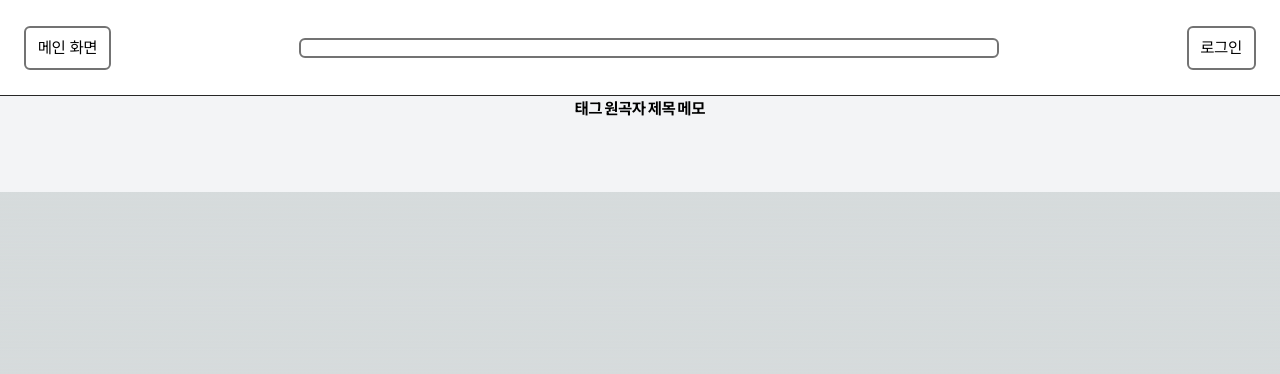
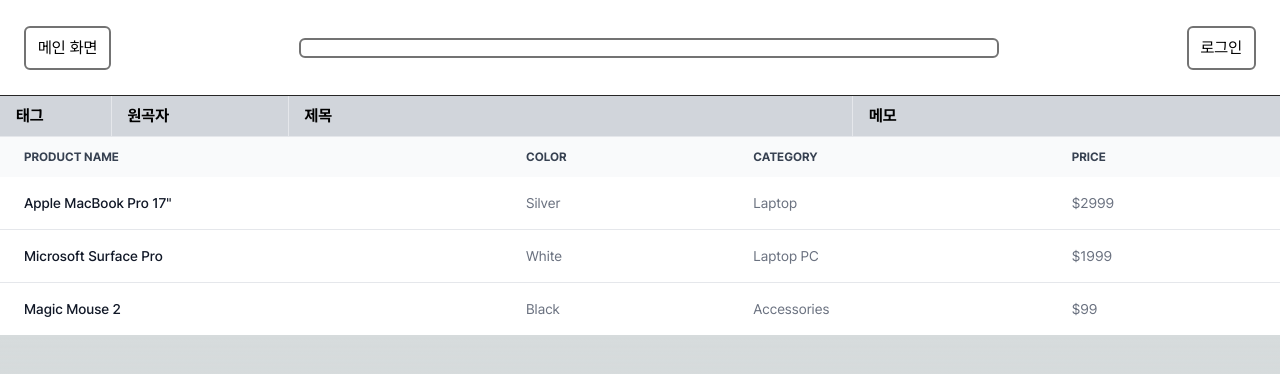
Before and after one commit to redbeanmk765/MySongBook, a Next.js app in the folder mysongbook/: page /1/sheet in a window 1280 px wide. Shown: the top 374 px of the page. Built offline with nearby package versions, Linux system fonts and the light colour scheme.

Commit message:
sheet 2
table add

```diff
--- a/mysongbook/src/app/[id]/sheet/page.tsx
+++ b/mysongbook/src/app/[id]/sheet/page.tsx
@@ -4,7 +4,7 @@
 import Header from "@/components/Header";
 
 
-export default function test(){
+export default function sheet(){
     return(
         <html>
             <head>
@@ -14,13 +14,15 @@
                 <main>
                     <Header/>
 
-                    <section id="title" className="flex justify-center bg-gray-100 h-24" >
-                        <table>
+                    <section id="table" className="flex justify-center bg-white " >
+                        <table className="table-fixed ">
                             <thead>
-                                <th>태그</th>
-                                <th>원곡자</th>
-                                <th>제목</th>
-                                <th>메모</th>
+                                <tr className="border-b bg-gray-300">
+                                    <th className="border-r w-32 text-left pl-4 py-2">태그</th>
+                                    <th className="border-r w-52 text-left pl-4">원곡자</th>
+                                    <th className="border-r w-[678px] text-left pl-4" >제목</th>
+                                    <th className="w-[512px] text-left pl-4">메모</th>
+                                </tr>
                             </thead>
 
                             <tbody>
@@ -30,6 +32,75 @@
 
                     </section>
 
+                    <div className="relative overflow-x-auto">
+
+    <table className="w-full text-sm text-left rtl:text-right text-gray-500 dark:text-gray-400">
+        <thead className="text-xs text-gray-700 uppercase bg-gray-50 dark:bg-gray-700 dark:text-gray-400">
+            <tr>
+                <th scope="col" className="px-6 py-3">
+                    Product name
+                </th>
+                <th scope="col" className="px-6 py-3">
+                    Color
+                </th>
+                <th scope="col" className="px-6 py-3">
+                    Category
+                </th>
+                <th scope="col" className="px-6 py-3">
+                    Price
+                </th>
+            </tr>
+        </thead>
+        <tbody>
+            <tr className="bg-white border-b dark:bg-gray-800 dark:border-gray-700">
+                <th scope="row" className="px-6 py-4 font-medium text-gray-900 whitespace-nowrap dark:text-white">
+                    Apple MacBook Pro 17"
+                </th>
+                <td className="px-6 py-4">
+                    Silver
+                </td>
+                <td className="px-6 py-4">
+                    Laptop
+                </td>
+                <td className="px-6 py-4">
+                    $2999
+                </td>
+            </tr>
+            <tr className="bg-white border-b dark:bg-gray-800 dark:border-gray-700">
+                <th scope="row" className="px-6 py-4 font-medium text-gray-900 whitespace-nowrap dark:text-white">
+                    Microsoft Surface Pro
+                </th>
+                <td className="px-6 py-4">
+                    White
+                </td>
+                <td className="px-6 py-4">
+                    Laptop PC
+                </td>
+                <td className="px-6 py-4">
+                    $1999
+                </td>
+            </tr>
+            <tr className="bg-white dark:bg-gray-800">
+                <th scope="row" className="px-6 py-4 font-medium text-gray-900 whitespace-nowrap dark:text-white">
+                    Magic Mouse 2
+                </th>
+                <td className="px-6 py-4">
+                    Black
+                </td>
+                <td className="px-6 py-4">
+                    Accessories
+                </td>
+                <td className="px-6 py-4">
+                    $99
+                </td>
+            </tr>
+        </tbody>
+    </table>
+</div>
+
+
+
+
 
                 </main>
             </body>
```
